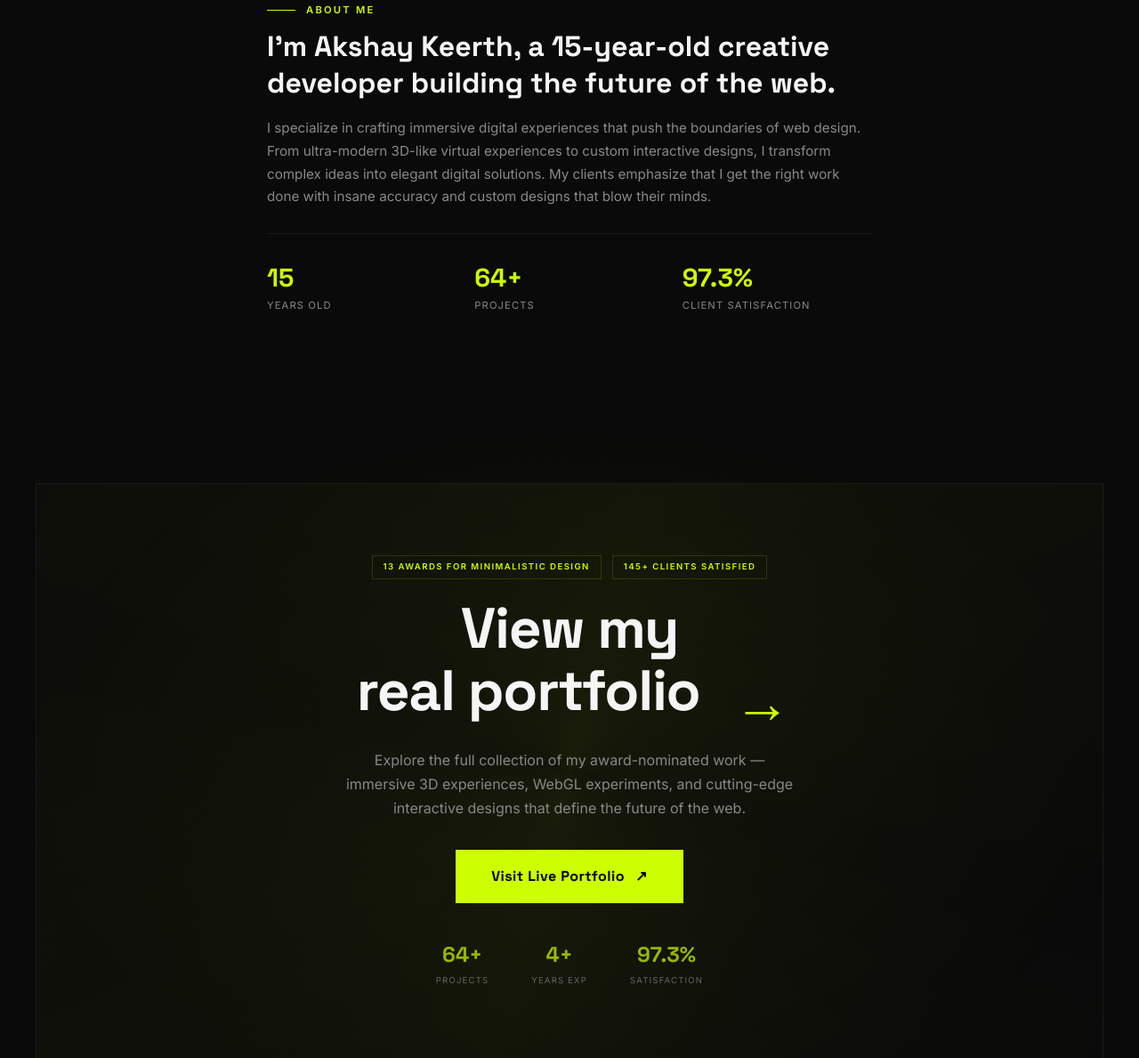
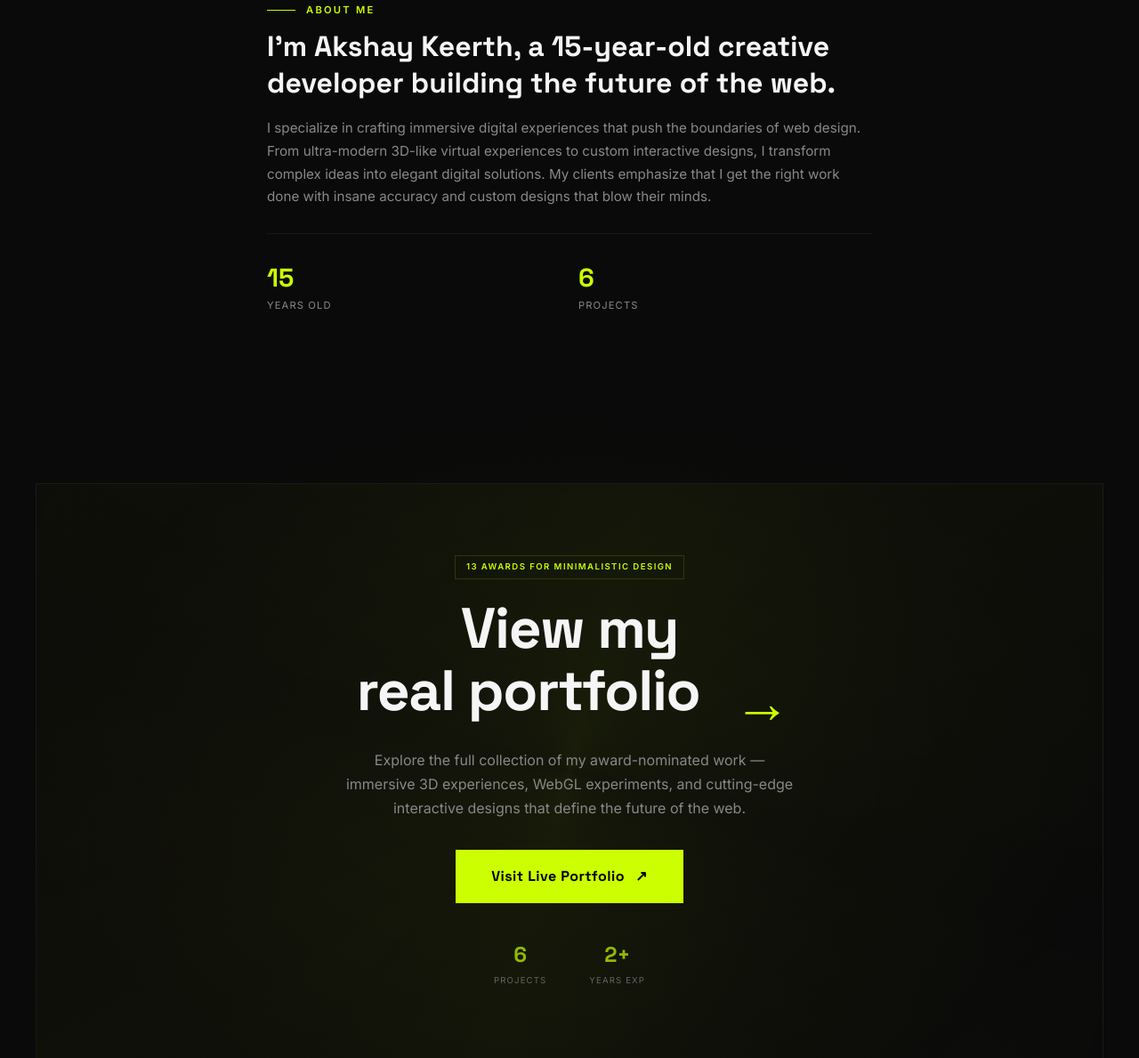
Before and after one commit to AkshayKeerth/AkshayKeerth.github.io, a plain HTML site: page index.html in a window 1280 px wide. Shown: the part 2017-3206 px from the top of the page at 89% size. Drawn offline with Linux system fonts and the light colour scheme.

Commit message:
Add files via upload

```diff
--- a/index.html
+++ b/index.html
@@ -809,7 +809,7 @@
 			}
 			.stats {
 				display: grid;
-				grid-template-columns: repeat(3, 1fr);
+				grid-template-columns: repeat(2, 1fr);
 				gap: 20px;
 				padding-top: 28px;
 				border-top: 1px solid var(--border);
@@ -1362,7 +1362,7 @@
 					padding: 40px 28px;
 				}
 				.stats {
-					grid-template-columns: repeat(3, 1fr);
+			grid-template-columns: repeat(2, 1fr);
 					gap: 12px;
 				}
 				.footer-grid {
@@ -1588,14 +1588,9 @@
 								<p>Years Old</p>
 							</div>
 							<div class="stat">
-								<h4>64+</h4>
+								<h4>6</h4>
 								<p>Projects</p>
 							</div>
-							<div class="stat">
-								<h4>97.3%</h4>
-								<p>Client Satisfaction</p>
-							</div>
-						</div>
 					</div>
 				</div>
 			</div>
@@ -1610,9 +1605,7 @@
 							<span class="eyebrow-tag"
 								>13 Awards for minimalistic design</span
 							>
-							<span class="eyebrow-tag"
-								>145+ Clients satisfied</span
-							>
+
 						</div>
 						<h2>
 							View my<br />
@@ -1640,17 +1633,14 @@
 						</div>
 						<div class="portfolio-stats-row">
 							<div class="portfolio-stat-item">
-								<div class="num">64+</div>
+								<div class="num">6</div>
 								<div class="label">Projects</div>
 							</div>
 							<div class="portfolio-stat-item">
-								<div class="num">4+</div>
+								<div class="num">2+</div>
 								<div class="label">Years Exp</div>
 							</div>
-							<div class="portfolio-stat-item">
-								<div class="num">97.3%</div>
-								<div class="label">Satisfaction</div>
-							</div>
+
 						</div>
 					</div>
 				</div>
```
Also changed, not shown: 2 other files.
